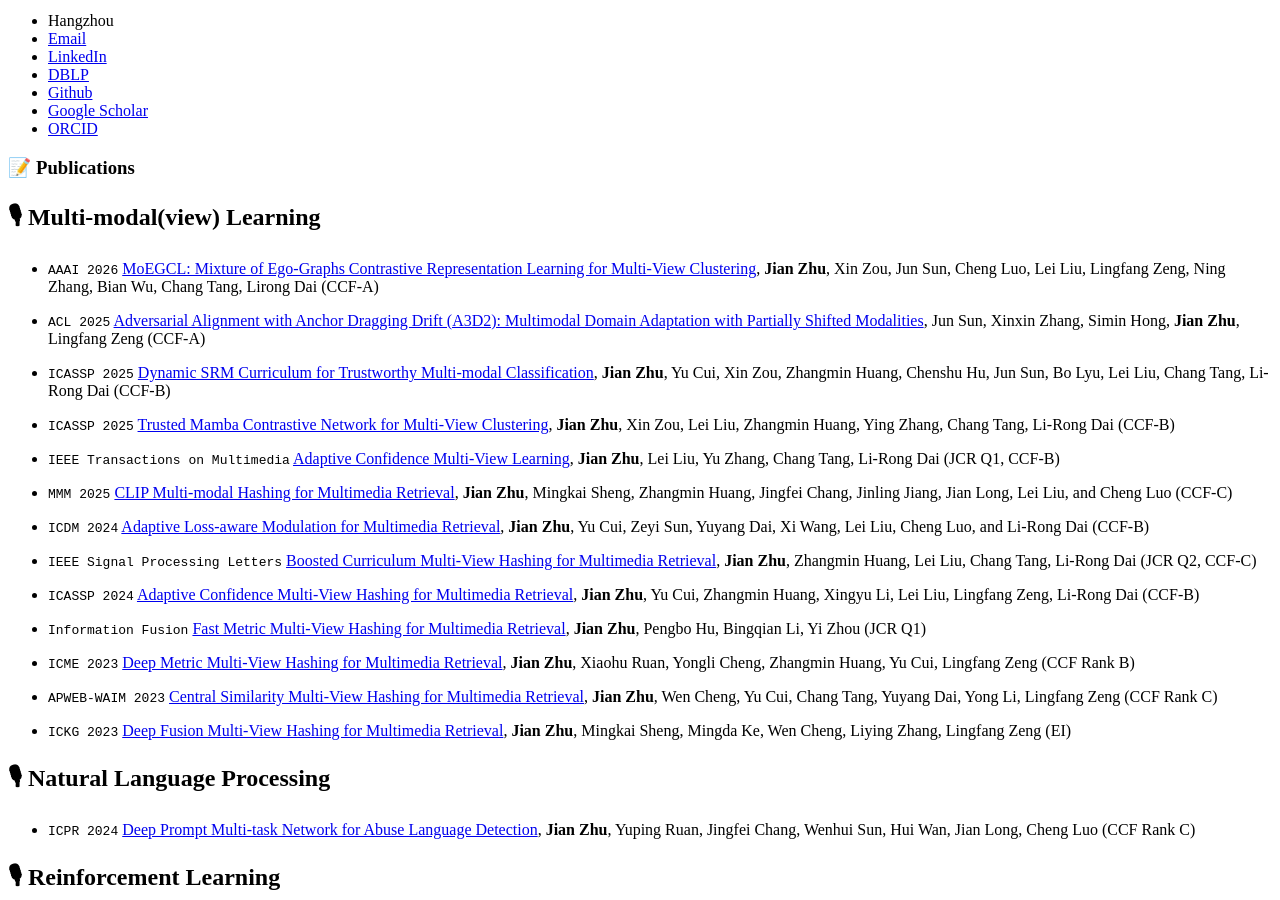
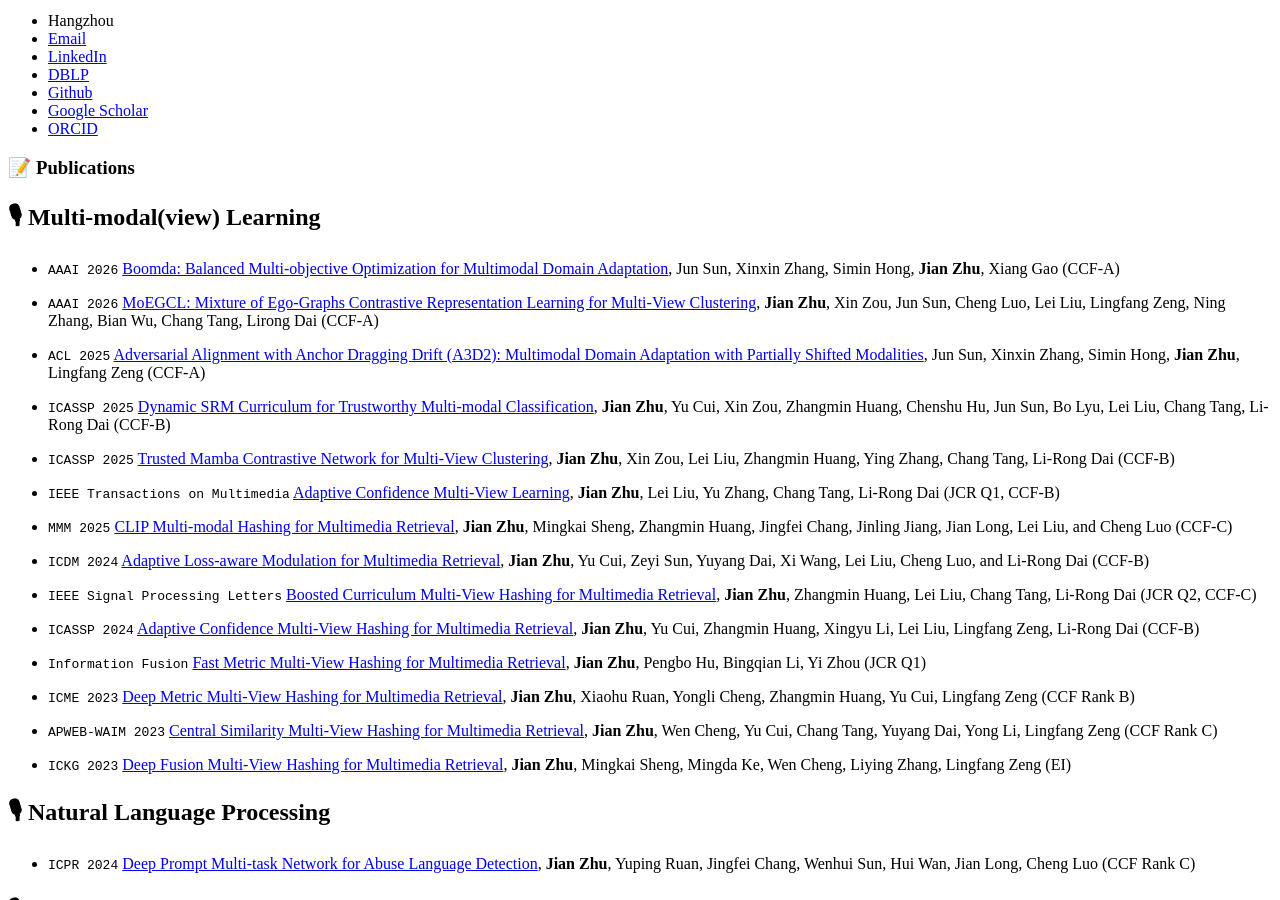
Before and after one commit to HackerHyper/HackerHyper.github.io, a Jekyll site: the page built from _pages/includes/pub.md, in a window 1280 px wide and 900 px high, scrolled down 346 px. Built offline with Jekyll 4.4.1, drawn with Linux system fonts in a browser that asks for light colours; our own code applies the rules of GitHub Pages for plain Markdown files.

Commit message:
add AAAI

```diff
--- a/_pages/includes/pub.md
+++ b/_pages/includes/pub.md
@@ -1,7 +1,10 @@
 
 # 📝 Publications
 ## 🎙 Multi-modal(view) Learning
+- ``AAAI 2026`` [Boomda: Balanced Multi-objective Optimization for Multimodal Domain Adaptation](https://arxiv.org/abs/2511.08152), Jun Sun, Xinxin Zhang, Simin Hong, **Jian Zhu**, Xiang Gao (CCF-A)
+
 - ``AAAI 2026`` [MoEGCL: Mixture of Ego-Graphs Contrastive Representation Learning for Multi-View Clustering](https://arxiv.org/abs/2511.05876), **Jian Zhu**, Xin Zou, Jun Sun, Cheng Luo, Lei Liu, Lingfang Zeng, Ning Zhang, Bian Wu, Chang Tang, Lirong Dai (CCF-A)
+
 - ``ACL 2025`` [Adversarial Alignment with Anchor Dragging Drift (A3D2): Multimodal Domain Adaptation with Partially Shifted Modalities](https://openreview.net/pdf?id=fy3qvi88c2), Jun Sun, Xinxin Zhang, Simin Hong, **Jian Zhu**, Lingfang Zeng (CCF-A)
 
 - ``ICASSP 2025`` [Dynamic SRM Curriculum for Trustworthy Multi-modal Classification](https://ieeexplore.ieee.org/abstract/document/10888724), **Jian Zhu**, Yu Cui, Xin Zou, Zhangmin Huang, Chenshu Hu, Jun Sun, Bo Lyu, Lei Liu, Chang Tang, Li-Rong Dai (CCF-B)
```
